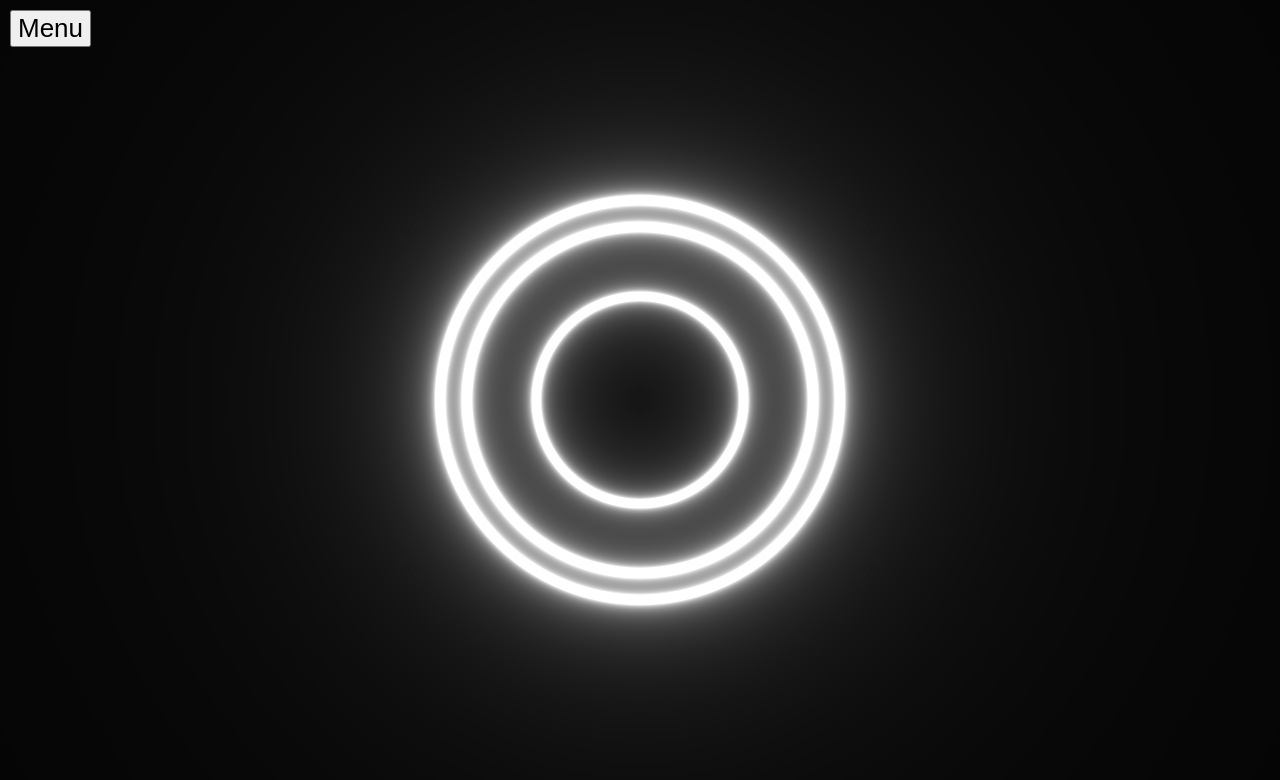
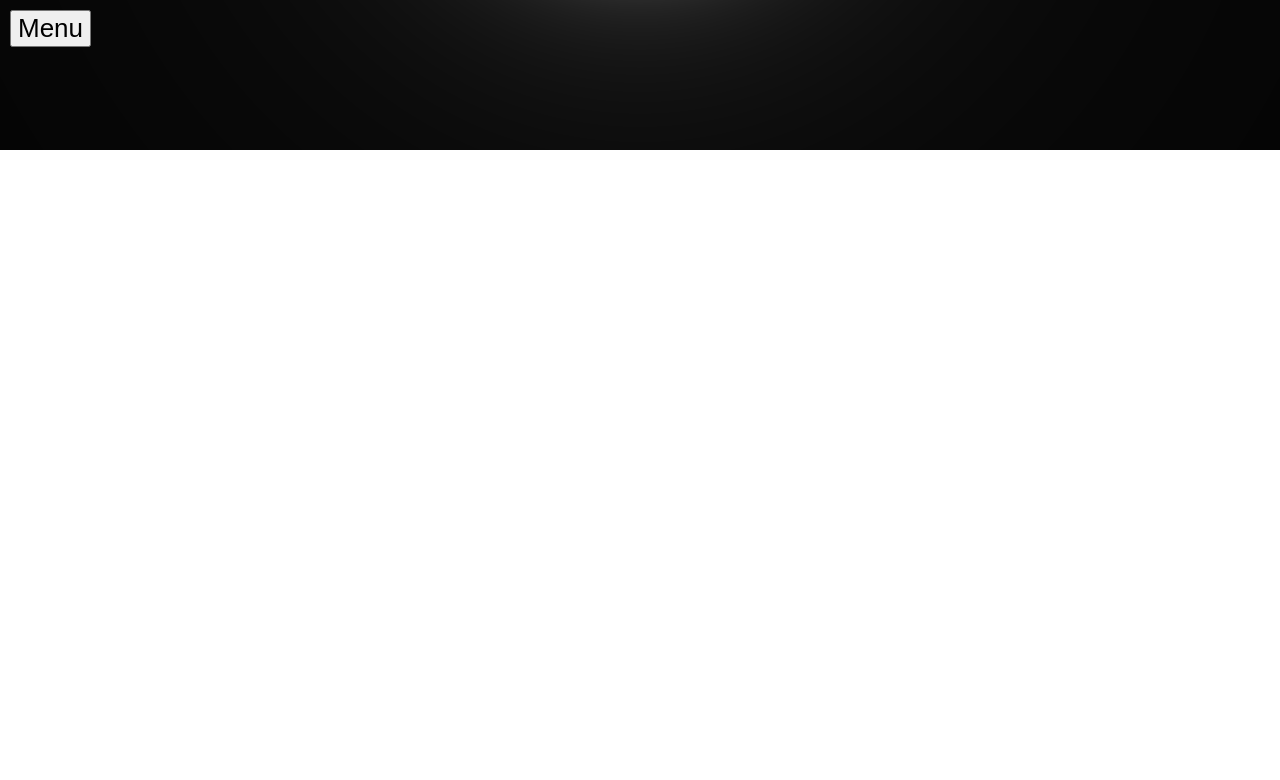
Before and after one commit to isihigameKoudai/utils, a React (Vite) app: page /three-dimension/shader in a window 1280 px wide. Shown: the top 780 px of the page. Built offline with nearby package versions, Linux system fonts and the light colour scheme.

Commit message:
sync display size for resolution

```diff
--- a/packages/ShaderCanvas.tsx
+++ b/packages/ShaderCanvas.tsx
@@ -20,6 +20,7 @@ const Scene: React.FC<Props> = ({ uniforms, vertexShader, fragmentShader }) => {
 
   useFrame(({ clock }) => {
     shaderMaterialArgs.uniforms.time = { value: clock.getElapsedTime()}
+    shaderMaterialArgs.uniforms.resolution.value.set(window.innerWidth,window.innerHeight)
   });
 
   return (
@@ -38,6 +39,10 @@ const ShaderCanvas: React.FC<Props> = (props) => {
     <Canvas
       shadows
       dpr={[1,1]}
+      style={{
+        width: '100%',
+        height: 'auto'
+      }}
     >
       <Scene {...props} />
     </Canvas>
```
